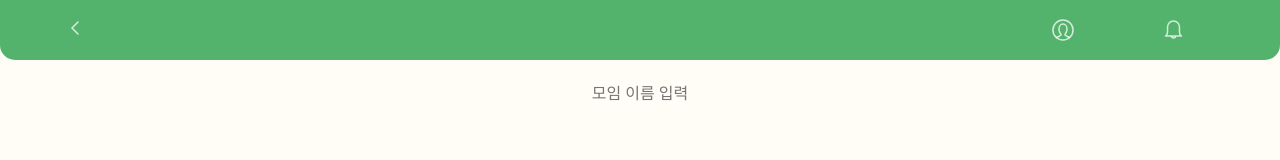
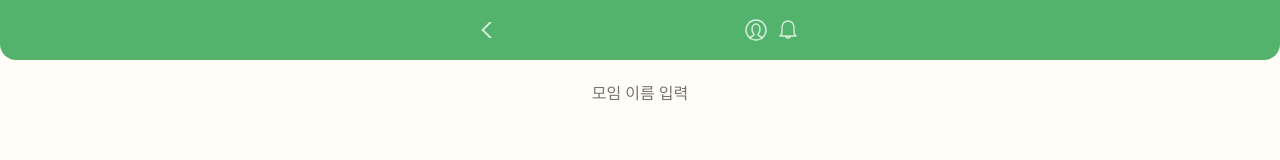
Before and after one commit to JJOK97/more-more, a React (Vite) app in the folder frontend/: page /create in a window 1280 px wide. Shown: the top 160 px of the page. Built offline with nearby package versions, Linux system fonts and the light colour scheme; a web font is replaced by a local one.

Commit message:
design : change header layout (S11P21A605-416)

```diff
--- a/frontend/src/assets/css/common/header.css
+++ b/frontend/src/assets/css/common/header.css
@@ -4,23 +4,23 @@
 	background-color: #53b36c;
 	display: flex;
 	align-items: center;
-	border-radius: 0 0 15px 15px;
+	border-radius: 0 0 1rem 1rem;
 	justify-content: center;
 	position: fixed;
 	top: 0;
 }
 
 .menu {
-	height: 100%;
-	width: 90%;
+	width: 20rem;
 	display: flex;
 	align-items: center;
 	justify-content: space-between;
+	max-width: 20rem;
 }
 
 .logo {
-	height: 66.67%;
-	width: 29.322%;
+	height: 3rem;
+	width: 8rem;
 	display: flex;
 	align-items: center;
 	justify-content: center;
@@ -33,16 +33,15 @@
 
 /* mainHeader.jsx */
 .userNavbar {
-	height: 40%;
-	width: 28%;
+	height: 1.5rem;
 	display: flex;
 	align-items: center;
-	justify-content: space-between;
+	gap: 0.5rem;
 }
 
 .userNavbar img {
-	width: 26.46%;
-	height: 100%;
+	width: 1.5rem;
+	height: 1.5rem;
 }
 
 /* groupHeader.jsx */
@@ -50,20 +49,26 @@
 	display: flex;
 	justify-content: center;
 	align-items: center;
-	font-size: 20px;
-	font-weight: bold;
+	font-size: 1.25rem;
+	font-weight: 600;
 	color: white;
+	gap: 0.25rem;
+}
+
+.group-header-back-button-img {
+	width: 1rem;
+	height: 1rem;
 }
 
 .headerRight {
-	height: 40%;
-	width: 16.977%;
+	height: 1.5rem;
 	display: flex;
 	align-items: center;
 	justify-content: space-between;
+	gap: 0.5rem;
 }
 
 .headerRight img {
-	width: 43.65%;
-	height: 100%;
+	width: 1.5rem;
+	height: 1.5rem;
 }
--- a/frontend/src/components/common/GroupHeader.jsx
+++ b/frontend/src/components/common/GroupHeader.jsx
@@ -1,5 +1,5 @@
 import React, { useEffect, useState } from 'react';
-import { useLocation, Link } from 'react-router-dom';
+import { useLocation, useNavigate } from 'react-router-dom';
 import '@/assets/css/common/header.css';
 import chevron from '@/assets/img/common/mainHeader/chevron-left.svg';
 import user from '@/assets/img/common/mainHeader/user.svg';
@@ -11,6 +11,7 @@ const Header = () => {
 	const groups = datas.groups;
 	const { groupName } = useGroupName(); // groupName이 groupId를 가리킴
 	const location = useLocation();
+	const navigate = useNavigate(); // useNavigate 훅 사용
 
 	// 그룹 ID에 해당하는 그룹의 이름을 찾기
 	const currentGroup = groups.find((group) => group.groupId === parseInt(groupName));
@@ -21,9 +22,9 @@ const Header = () => {
 	// '/' 경로에서는 Header가 보이지 않도록
 	if (
 		location.pathname === '/' ||
-		location.pathname == '/login' ||
-		location.pathname == '/signup' ||
-		location.pathname == '/group/:groupId/account/transfer'
+		location.pathname === '/login' ||
+		location.pathname === '/signup' ||
+		location.pathname === '/group/:groupId/account/transfer'
 	)
 		return null;
 
@@ -32,12 +33,13 @@ const Header = () => {
 			<div className="menu">
 				<div className="headLeft">
 					<div className="groupName">
-						<Link to="/">
-							<img
-								src={chevron}
-								alt="Back"
-							/>
-						</Link>
+						{/* 뒤로가기 버튼 */}
+						<img
+							className="group-header-back-button-img"
+							src={chevron}
+							alt="Back"
+							onClick={() => navigate(-1)} // 뒤로가기
+						/>
 						{/* 해당 그룹의 이름을 보여줌 */}
 						<div>{displayedGroupName}</div>
 					</div>
```
Also changed, not shown: frontend/src/assets/img/common/mainHeader/chevron-left.svg.
